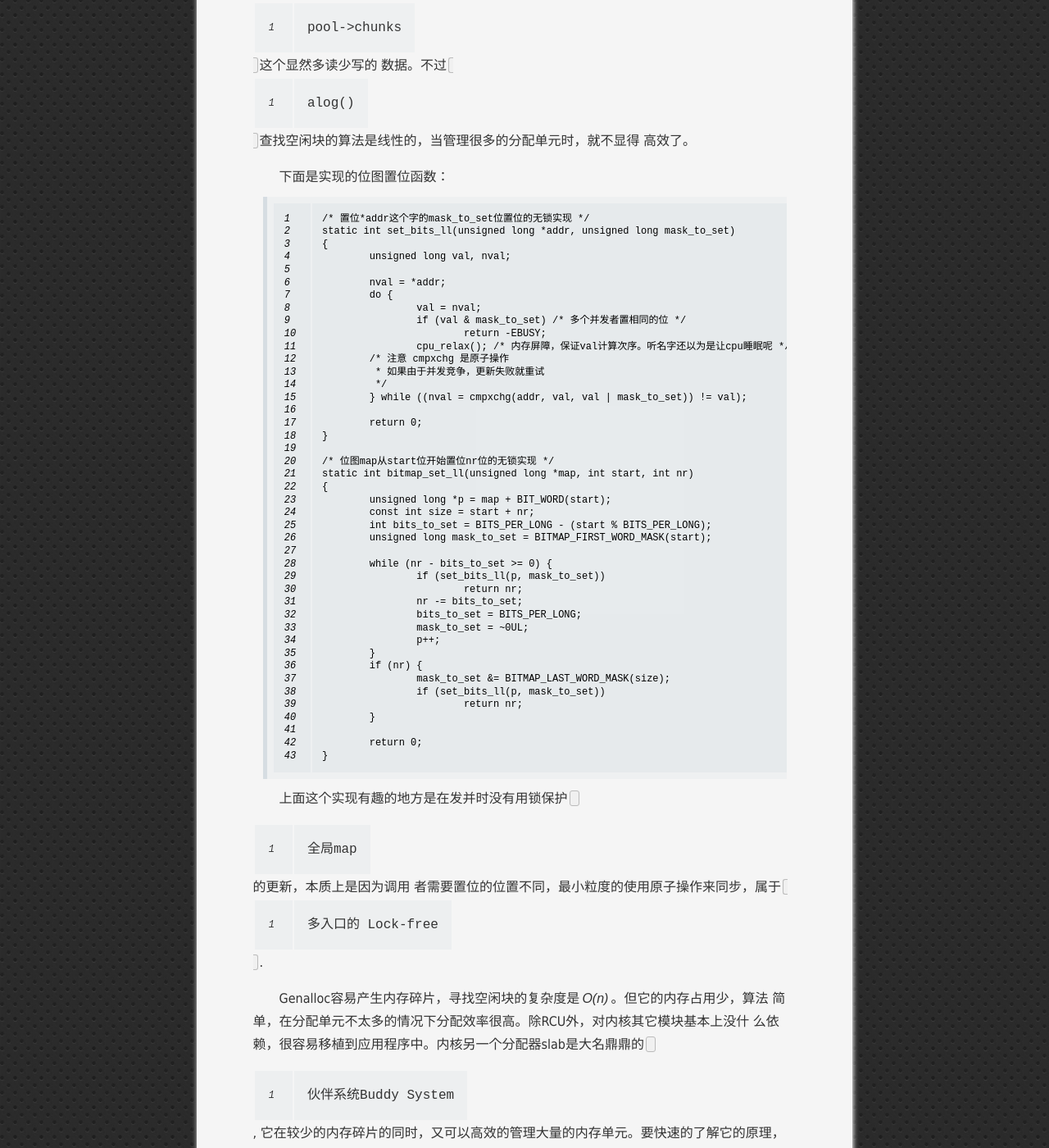
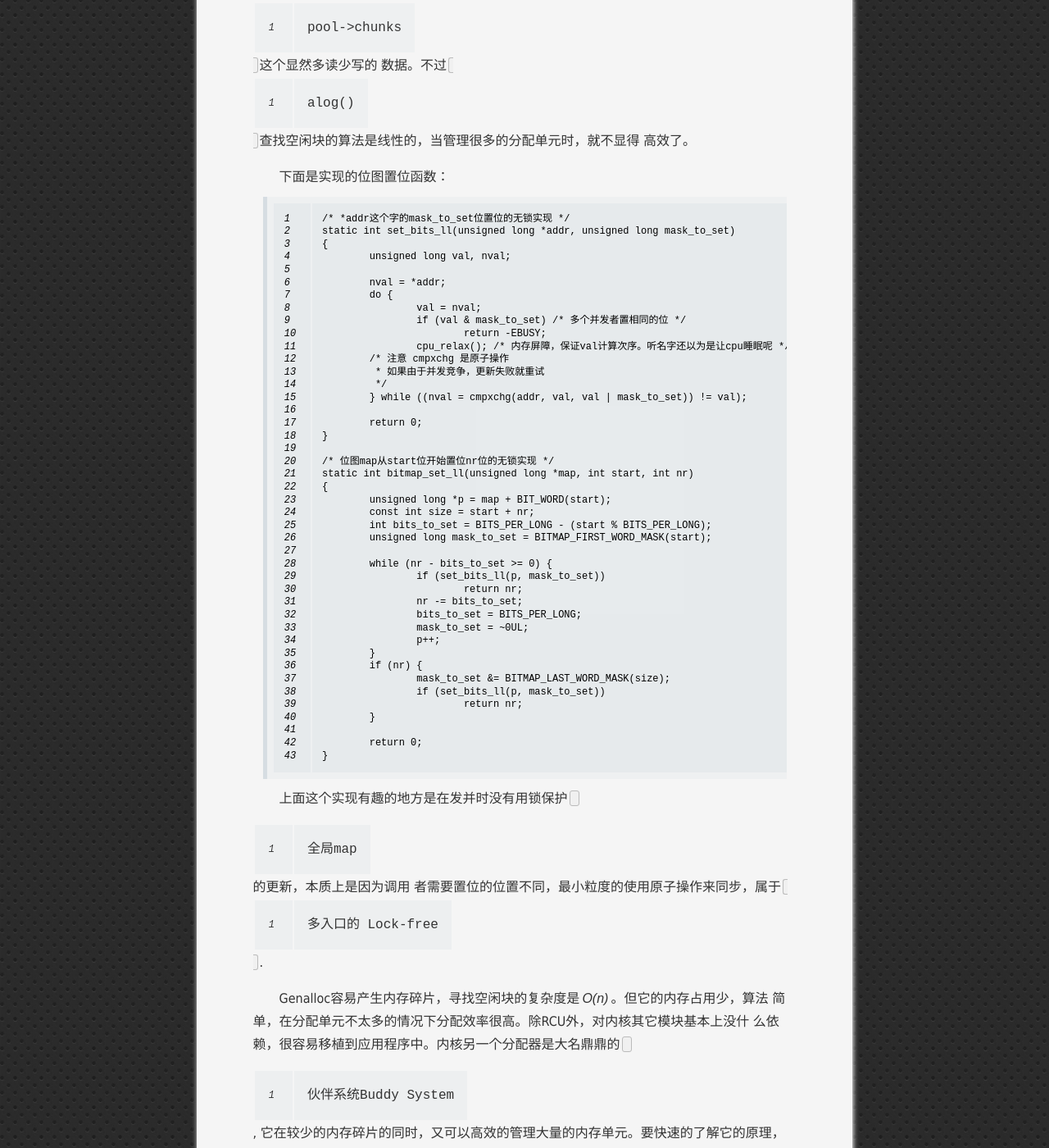
Before and after one commit to alivepea/alivepea.github.com, a Jekyll site: the page built from _posts/2013-12-27-kernel-genalloc.md, in a window 1280 px wide and 1400 px high, scrolled down 3834 px. Shown: the whole window at 82% size. Built offline with Jekyll 4.4.1, drawn with Linux system fonts in a browser that asks for light colours.

Commit message:
Fix genalloc error

```diff
--- a/_posts/2013-12-27-kernel-genalloc.md
+++ b/_posts/2013-12-27-kernel-genalloc.md
@@ -139,8 +139,7 @@ genalloc分配函数实现如下：
 
 下面是实现的位图置位函数：
 
-
-    /* 置位*addr这个字的mask_to_set位置位的无锁实现 */
+    /* *addr这个字的mask_to_set位置位的无锁实现 */
     static int set_bits_ll(unsigned long *addr, unsigned long mask_to_set)
     {
     	unsigned long val, nval;
@@ -190,7 +189,7 @@ genalloc分配函数实现如下：
 
 Genalloc容易产生内存碎片，寻找空闲块的复杂度是*Ο(n)*。但它的内存占用少，算法
 简单，在分配单元不太多的情况下分配效率很高。除RCU外，对内核其它模块基本上没什
-么依赖，很容易移植到应用程序中。内核另一个分配器slab是大名鼎鼎的`伙伴系统Buddy System`,
+么依赖，很容易移植到应用程序中。内核另一个分配器是大名鼎鼎的`伙伴系统Buddy System`,
 它在较少的内存碎片的同时，又可以高效的管理大量的内存单元。要快速的了解它的原理，请看
 [这里](http://coolshell.cn/articles/10427.html).
 
```
